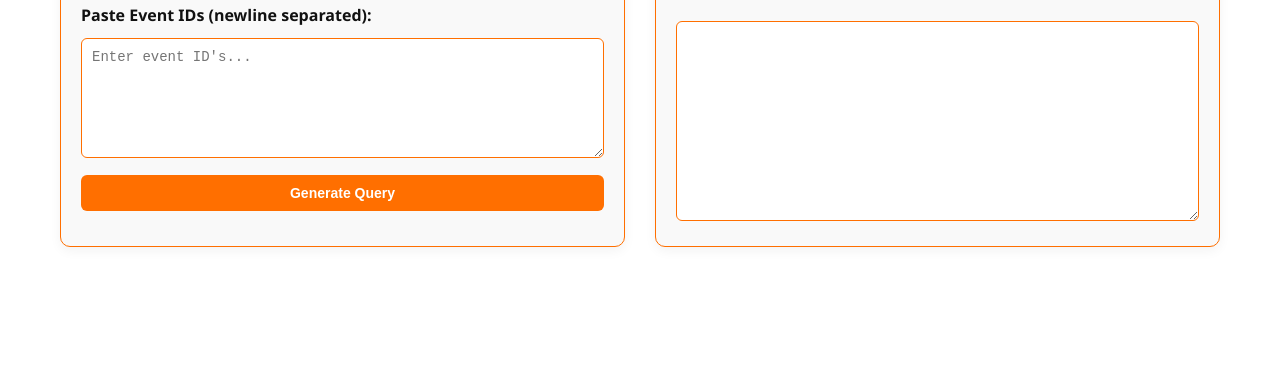
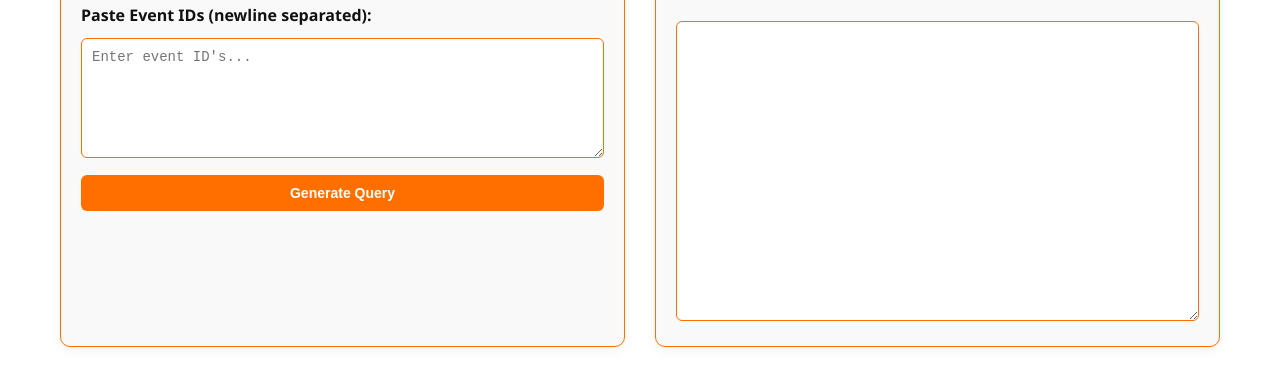
Before and after one commit to Torpidoo46/CWquery-Studio, a plain HTML site: page index.html in a window 1280 px wide. Shown: the part 269-654 px from the top of the page. Drawn offline with Linux system fonts and the light colour scheme.

Commit message:
Update style.css

```diff
--- a/style.css
+++ b/style.css
@@ -139,10 +139,14 @@ textarea {
 }
 
 #outputQuery {
-  min-height: 200px;
+  min-height: 300px; /* Increased from 200px */
   resize: vertical;
+  padding: 10px;
+  border-radius: 6px;
+  border: 1px solid var(--primary-color);
+  font-size: 14px;
+  box-sizing: border-box;
 }
-
 button {
   background-color: var(--primary-color);
   color: white;
```
